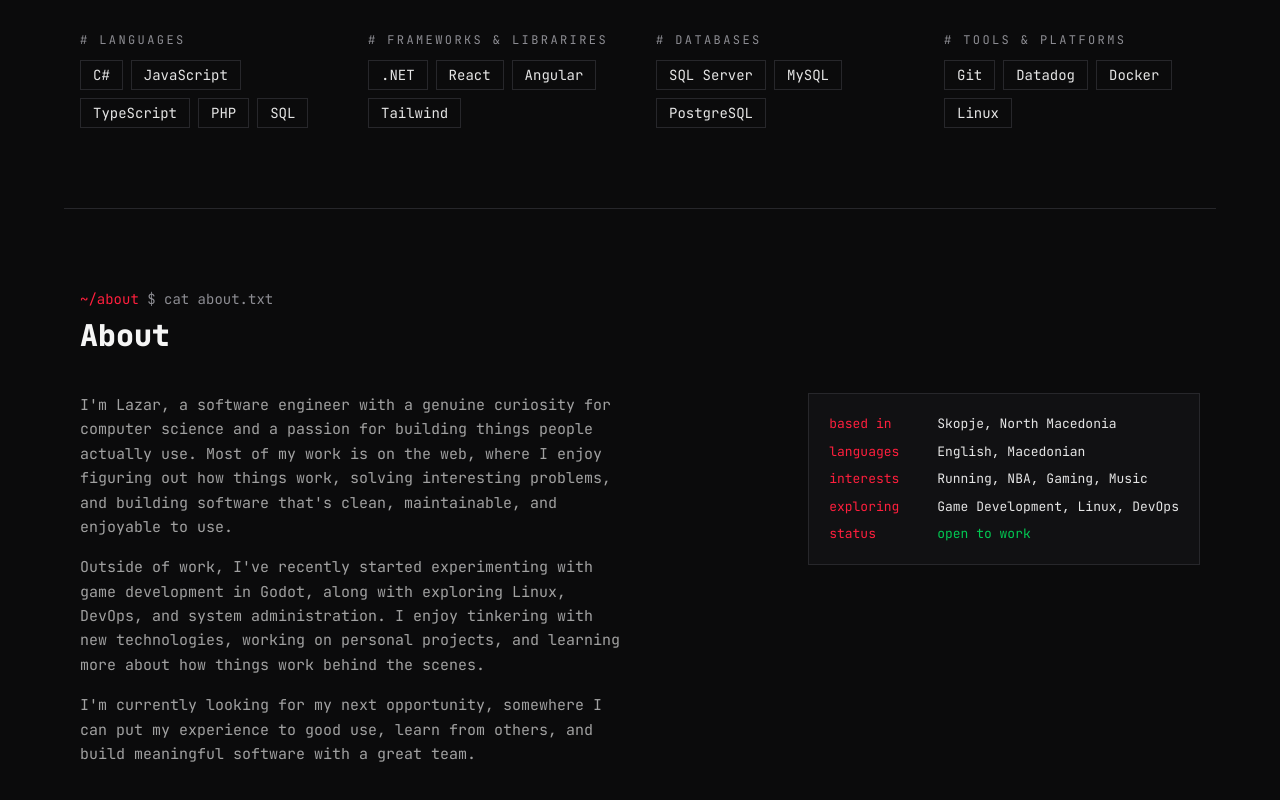
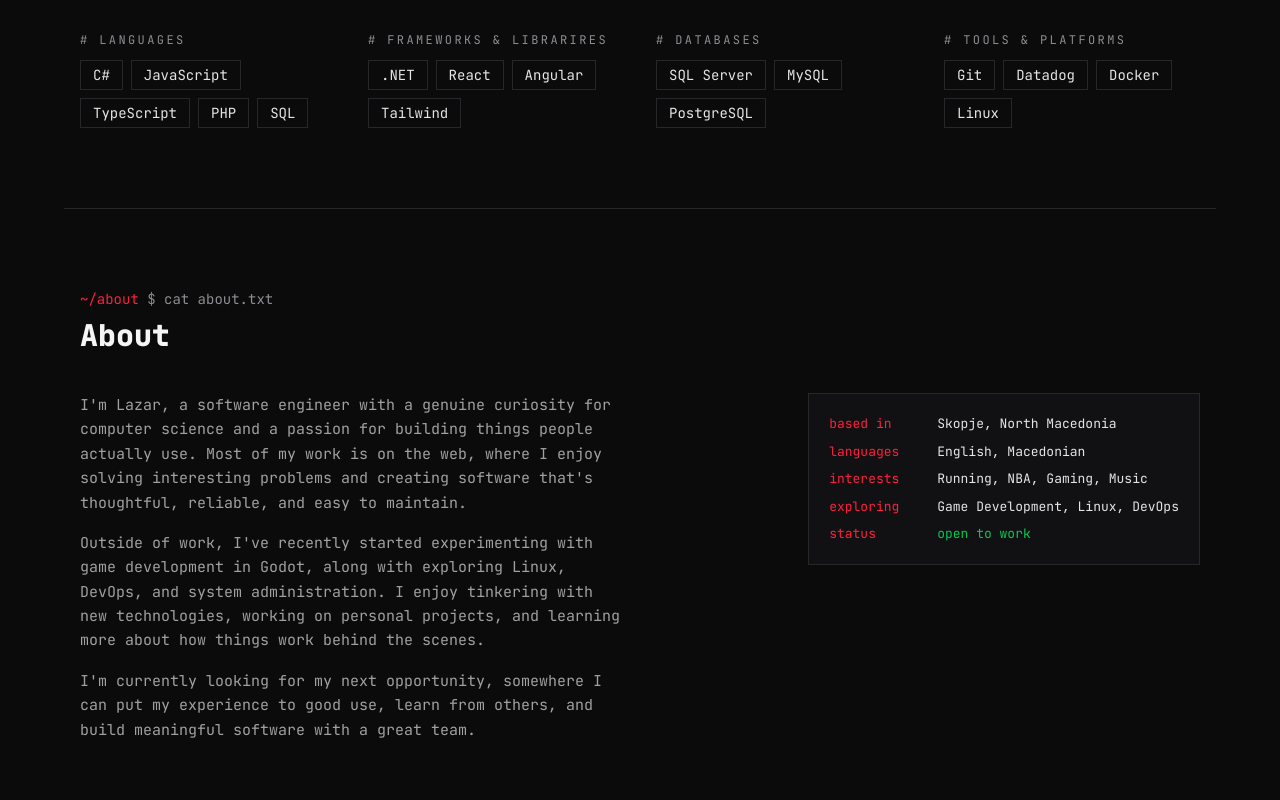
Before and after one commit to lazartrajkovski/portfolio, a React (Vite) app: page / in a window 1280 px wide. Shown: the part 2339-3139 px from the top of the page. Built offline with nearby package versions, Linux system fonts and the light colour scheme.

Commit message:
Update personal details in About section

```diff
--- a/src/components/About.tsx
+++ b/src/components/About.tsx
@@ -23,9 +23,9 @@ function About() {
             <p>
               I'm Lazar, a software engineer with a genuine curiosity for
               computer science and a passion for building things people actually
-              use. Most of my work is on the web, where I enjoy figuring out how
-              things work, solving interesting problems, and building software
-              that's clean, maintainable, and enjoyable to use.
+              use. Most of my work is on the web, where I enjoy solving
+              interesting problems and creating software that's thoughtful,
+              reliable, and easy to maintain.
             </p>{' '}
             <p>
               Outside of work, I've recently started experimenting with game
```
